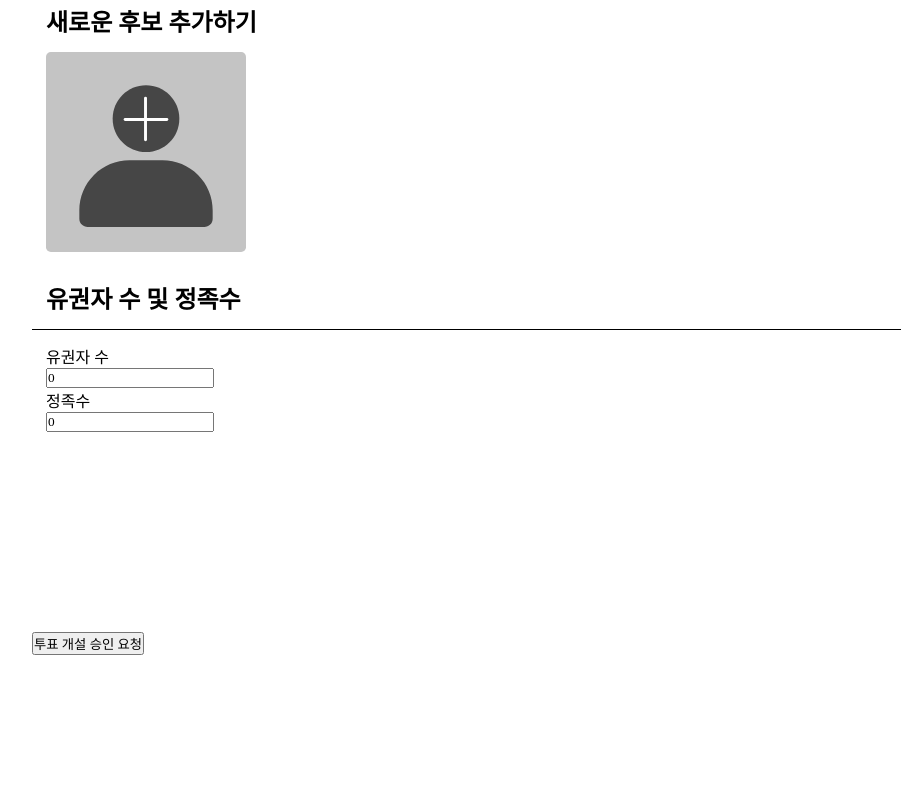
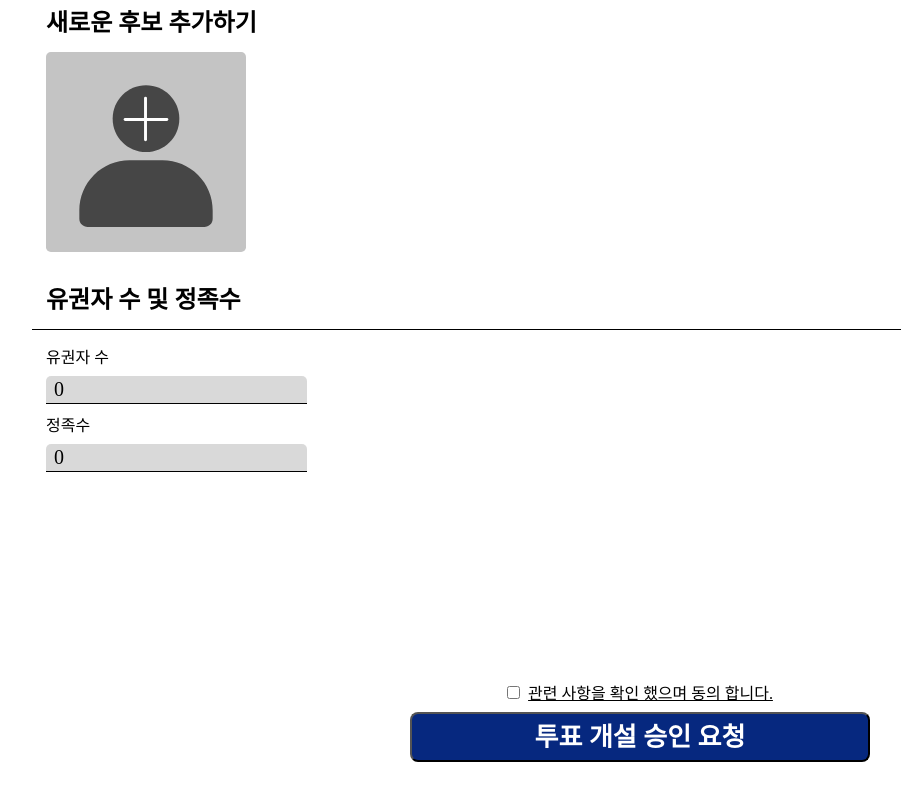
Before and after one commit to jgus52/front, a React (Create React App) app: page /votenew in a window 1280 px wide. Shown: the part 996-1796 px from the top of the page, without its empty margins (0-901 px from the left). Before the commit the page ends 1675 px from the top, so only its background shows below. Built offline with nearby package versions, Linux system fonts and the light colour scheme; a web font is replaced by a local one.

Commit message:
[votenew] ui수정2 modal 구현중

```diff
--- /dev/null
+++ b/src/components/Modal/Modal2.jsx
@@ -0,0 +1,26 @@
+import Block from "../Block/Block";
+
+import "./Modal2.scss";
+
+const Modal2 = (props) => {
+  return (
+    <div
+      className={"modal-container"}
+      onClick={(event) => {
+        if (event.target === event.currentTarget) {
+          props.onClose(event);
+          console.log("container");
+        }
+      }}
+    >
+      <Block>
+        <div className="modal-children">{props.children}</div>
+        <div className="modal-buttons">
+          <p>lala</p>
+        </div>
+      </Block>
+    </div>
+  );
+};
+
+export default Modal2;
--- /dev/null
+++ b/src/components/Modal/Modal2.scss
@@ -0,0 +1,30 @@
+.modal-container {
+  position: fixed;
+  top: 0;
+  left: 0;
+  width: 100%;
+  height: 100%;
+  opacity: 1;
+  backdrop-filter: blur(5px);
+  background-color: rgba(0, 0, 0, 0.4);
+  z-index: 99999;
+
+  .items {
+    position: fixed;
+    display: flex;
+    background-color: #fff;
+    flex-direction: column;
+    justify-content: space-between;
+    align-items: center;
+    min-width: 600px;
+    min-height: 600px;
+    max-height: 400px;
+    border-radius: 10px;
+
+    p {
+      font-size: 20px;
+      margin-bottom: 10px;
+      text-align: center;
+    }
+  }
+}
--- a/src/pages/VoteNew/VoteNew.jsx
+++ b/src/pages/VoteNew/VoteNew.jsx
@@ -2,6 +2,7 @@ import React, { useState } from "react";
 import DatePicker from "react-datepicker";
 
 import "./VoteNew.scss";
+import Modal2 from "../../components/Modal/Modal2";
 
 import "react-datepicker/dist/react-datepicker.css";
 import img from "../../img/1619702385.jpg";
@@ -23,12 +24,19 @@ const VoteNew = () => {
         "Lorem ipsum dolor sit amet, consectetur adipiscing elit. \nIn tincidunt est nunc. Cras eu bibendum odio. Vestibulum ante ipsum primis in faucibus orci luctus et ultrices posuere cubilia curae; Vestibulum et risus scelerisque, mattis erat a, hendrerit mauris. Nulla facilisi. Praesent lobortis nisl et metus sollicitudin laoreet. Curabitur at elit viverra, semper enim et, efficitur lacus. Praesent at ipsum velit. Praesent eu tellus arcu. Suspendisse tellus libero,maximus nec imperdiet vel, porttitor ac mi. Sed lacinia mi vel arcu pretium, sed sollicitudin leo volutpat. Proin sodales felis et arcu sodales, id blandit libero maximus. Vestibulum et turpis id arcu ornare malesuada et ut orci. Sed lacinia elit nec risus aliquet, porta dignissim magna consectetur. Pellentesque eu pulvinar tortor. Donec at vehicula sapien, vel auctor tortor.",
     },
   ]);
+  const [modalVisible, setModalVisible] = useState(false);
+  const openModal = () => {
+    setModalVisible(true);
+  };
+  const closeModal = () => {
+    setModalVisible(false);
+  };
 
   let candidateContent = [];
   for (let i = 0; i < candidates.length; i++) {
     candidateContent.push(
-      <>
-        <div key={candidates[i].number} className="candidate-name">
+      <div key={candidates[i].number}>
+        <div className="candidate-name">
           {candidates[i].number + ". " + candidates[i].candidateName}
           <button></button>
         </div>
@@ -39,23 +47,26 @@ const VoteNew = () => {
         ></img>
         <div>{candidates[i].promise}</div>
         <div className="space"></div>
-      </>
+      </div>
     );
   }
   const handleSubmit = async (e) => {
     e.preventDefault();
-    fetch("http://localhost:3001/election/", {
+    fetch("http://13.125.21.192:3001/election/", {
       method: "POST",
       headers: {
         "Content-Type": "application/json",
+        Accept: "application/json",
+        authorization:
+          "Bearer eyJhbGciOiJIUzI1NiIsInR5cCI6IkpXVCJ9.eyJzdWIiOiJjYXJlNTAyQHVvcy5hYy5rciIsImlhdCI6MTY1MjY3NTA0OH0.PD4D6kzkOSNr3QErG5_T7Lui8HA0ItdToJaNdKFnToc",
       },
       body: JSON.stringify({
         createElectionDTO: {
           electionName: electionName,
           startTime: startTime,
           endTime: endTime,
-          quorum: quorum,
-          total: total,
+          quorum: parseInt(quorum),
+          total: parseInt(total),
           electionInfo: electionInfo,
         },
         candidates: candidates,
@@ -69,8 +80,14 @@ const VoteNew = () => {
         }
       });
   };
+  const handleModalClick = () => {};
   return (
     <>
+      {modalVisible && (
+        <Modal2 onClose={closeModal} onClick={handleModalClick}>
+          {<div>lalala</div>}
+        </Modal2>
+      )}
       <div className="container">
         <form className="form-container" onSubmit={handleSubmit}>
           <div className="name-range">
@@ -126,6 +143,11 @@ const VoteNew = () => {
               {candidateContent}
               <p className="candidate-name">새로운 후보 추가하기</p>
               <img
+                onClick={(event) => {
+                  event.preventDefault();
+                  openModal();
+                  console.log("kaka" + modalVisible);
+                }}
                 className="candidate-profile"
                 src={profileAdd}
                 alt="후보 추가하기"
@@ -141,6 +163,7 @@ const VoteNew = () => {
               <div>
                 <p className="id-password-desc">유권자 수</p>
                 <input
+                  className="input-number"
                   type="number"
                   value={total}
                   spellCheck={false}
@@ -150,6 +173,7 @@ const VoteNew = () => {
               <div>
                 <p className="id-password-desc">정족수</p>
                 <input
+                  className="input-number"
                   type="number"
                   value={quorum}
                   spellCheck={false}
@@ -159,8 +183,16 @@ const VoteNew = () => {
             </div>
           </div>
           <div className="space2" />
-          <div>
-            <button type="submit">투표 개설 승인 요청</button>
+          <div className="center">
+            <div>
+              <input type="checkbox"></input>
+              <a className="submit-agree">
+                관련 사항을 확인 했으며 동의 합니다.
+              </a>
+            </div>
+            <button className="button-submit" type="submit">
+              투표 개설 승인 요청
+            </button>
           </div>
           <div className="space" />
         </form>
--- a/src/pages/VoteNew/VoteNew.scss
+++ b/src/pages/VoteNew/VoteNew.scss
@@ -71,6 +71,44 @@
     width: 100%;
     height: 200px;
   }
+  .input-number {
+    font-size: 20px;
+    height: 28px;
+    margin-top: 8px;
+    margin-bottom: 8px;
+    padding-left: 8px;
+    padding-right: 8px;
+    background: rgba(0, 0, 0, 0.15);
+    border: none;
+    border-bottom: 1px solid black;
+    border-radius: 5px 5px 0px 0px;
+  }
+  .center {
+    display: flex;
+    align-items: center;
+    justify-content: center;
+    flex-direction: column;
+    .submit-agree {
+      margin-left: 8px;
+      text-decoration-line: underline;
+    }
+    .button-submit {
+      margin-top: 8px;
+      margin-bottom: 40px;
+      width: 460px;
+      height: 50px;
+      font-weight: 700;
+      font-size: 26px;
+
+      line-height: 31px;
+      text-align: center;
+
+      color: #ffffff;
+      background: #06287f;
+      border-radius: 8px;
+    }
+  }
+
   .border {
     border-bottom: 1px solid black;
     width: fit-content;
```
